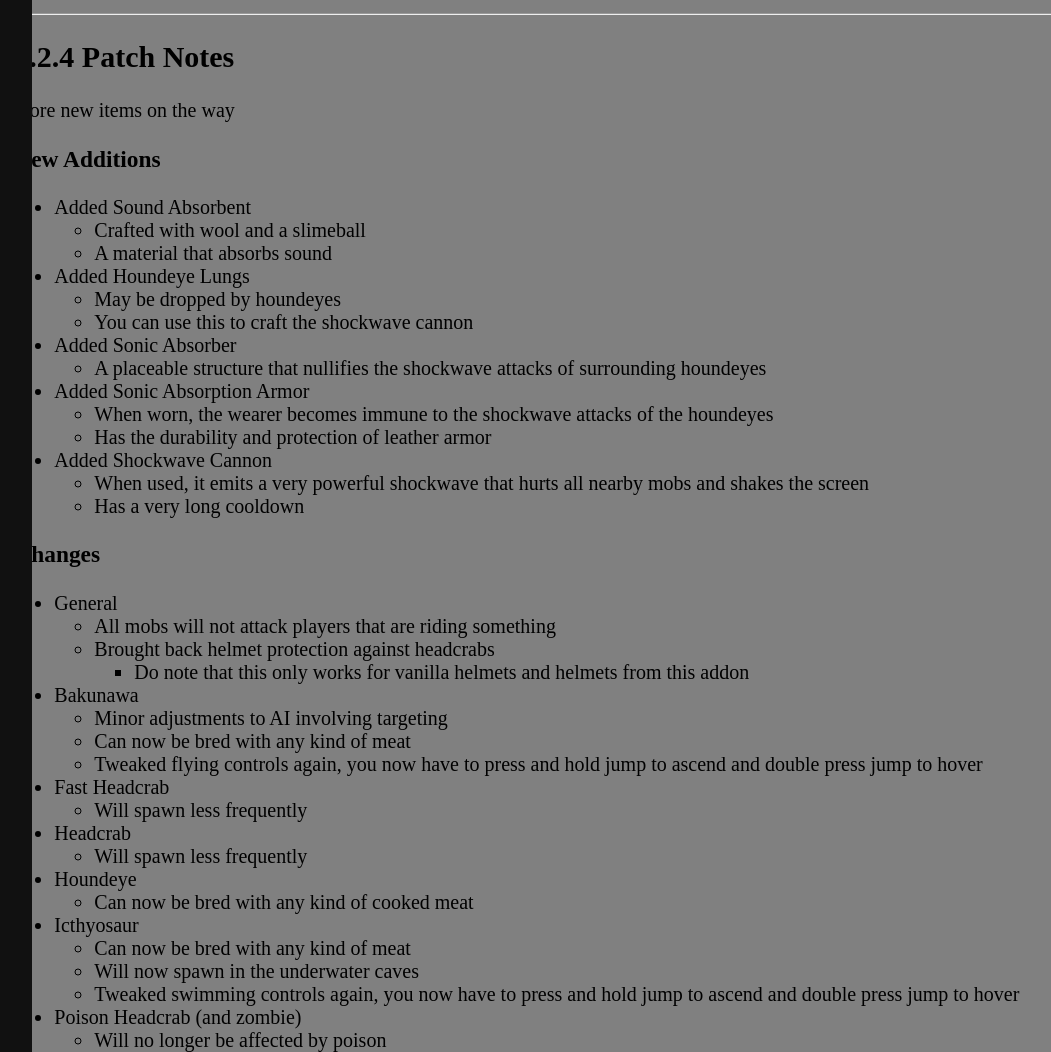
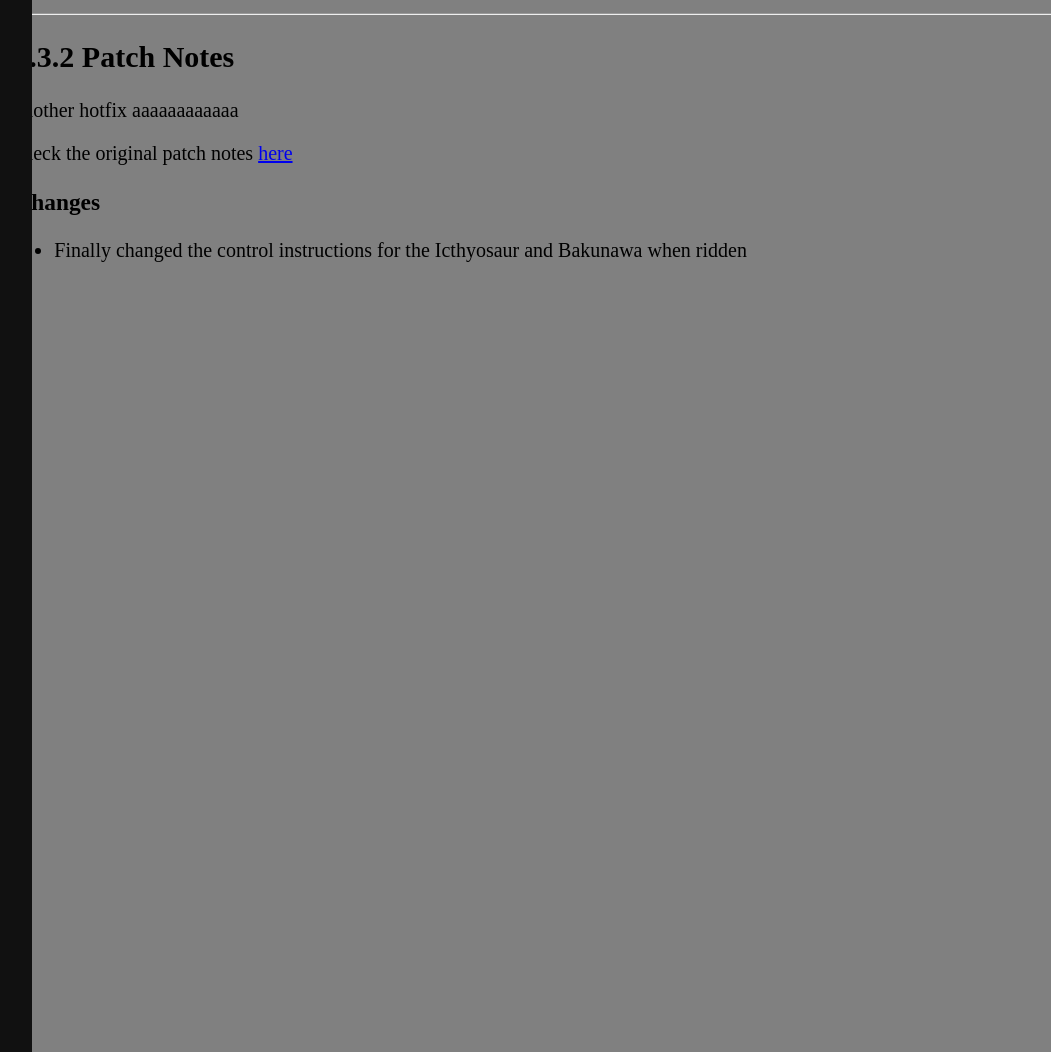
Before and after one commit to ANightDazingZoroark/ANightDazingZoroark.github.io, a Jekyll site: the page built from borgys-mobs/download/index.html, in a window 1280 px wide and 1400 px high, scrolled down 789 px. Shown: the part 348-1400 px from the top of the window, without its empty margins (168-1219 px from the left). Built offline with Jekyll 4.4.1, drawn with Linux system fonts in a browser that asks for light colours; some of the changed text lies outside the part shown.

Commit message:
time for new update

```diff
--- a/borgys-mobs/download/index.html
+++ b/borgys-mobs/download/index.html
@@ -11,14 +11,14 @@
   <ul>
     <li>This addon may not work correctly with other addons that edit player and vanilla mob behaviors</li>
     <li>You must be on the latest version of Minecraft Bedrock Edition</li>
-    <li>You must turn on Holiday Creator Features, Advanced Modding Capabilities, Commands, and Upcoming Creator Features in your world</li>
+    <li>You must turn on Holiday Creator Features, Advanced Modding Capabilities, Commands, Upcoming Creator Features, and Creation of Custom Biomes in your world</li>
   </ul>
 </p>
 
 <br />
 
 <button onclick="window.open('Borgys Mobs.mcaddon')">
-    Download 1.2.4
+    Download 1.3.2
 </button>
 
 <br />
@@ -34,85 +34,14 @@
 <hr />
 <h2>Showcase Video</h2>
 
-<iframe width="981" height="552" src="https://www.youtube.com/embed/UJE4dgicZAg" title="YouTube video player" frameborder="0" allow="accelerometer; autoplay; clipboard-write; encrypted-media; gyroscope; picture-in-picture" allowfullscreen></iframe>
+<iframe width="981" height="552" src="https://www.youtube.com/embed/Zv_onqO0nLk" title="YouTube video player" frameborder="0" allow="accelerometer; autoplay; clipboard-write; encrypted-media; gyroscope; picture-in-picture" allowfullscreen></iframe>
 
 <hr/>
 
-<h2>1.2.4 Patch Notes</h2>
-<p>more new items on the way</p>
-<h3 id="new-additions">New Additions</h3>
-<ul>
-<li>Added Sound Absorbent<ul>
-<li>Crafted with wool and a slimeball</li>
-<li>A material that absorbs sound</li>
-</ul>
-</li>
-<li>Added Houndeye Lungs<ul>
-<li>May be dropped by houndeyes</li>
-<li>You can use this to craft the shockwave cannon</li>
-</ul>
-</li>
-<li>Added Sonic Absorber<ul>
-<li>A placeable structure that nullifies the shockwave attacks of surrounding houndeyes</li>
-</ul>
-</li>
-<li>Added Sonic Absorption Armor<ul>
-<li>When worn, the wearer becomes immune to the shockwave attacks of the houndeyes</li>
-<li>Has the durability and protection of leather armor</li>
-</ul>
-</li>
-<li>Added Shockwave Cannon<ul>
-<li>When used, it emits a very powerful shockwave that hurts all nearby mobs and shakes the screen</li>
-<li>Has a very long cooldown</li>
-</ul>
-</li>
-</ul>
+<h2>1.3.2 Patch Notes</h2>
+<p>another hotfix aaaaaaaaaaaa</p>
+<p>check the original patch notes <a href="https://github.com/ANightDazingZoroark/Borgys-Mobs/releases/tag/1.3.0">here</a></p>
 <h3 id="changes">Changes</h3>
 <ul>
-<li>General<ul>
-<li>All mobs will not attack players that are riding something</li>
-<li>Brought back helmet protection against headcrabs<ul>
-<li>Do note that this only works for vanilla helmets and helmets from this addon</li>
+<li>Finally changed the control instructions for the Icthyosaur and Bakunawa when ridden</li>
 </ul>
-</li>
-</ul>
-</li>
-<li>Bakunawa<ul>
-<li>Minor adjustments to AI involving targeting</li>
-<li>Can now be bred with any kind of meat</li>
-<li>Tweaked flying controls again, you now have to press and hold jump to ascend and double press jump to hover</li>
-</ul>
-</li>
-<li>Fast Headcrab<ul>
-<li>Will spawn less frequently</li>
-</ul>
-</li>
-<li>Headcrab<ul>
-<li>Will spawn less frequently</li>
-</ul>
-</li>
-<li>Houndeye<ul>
-<li>Can now be bred with any kind of cooked meat</li>
-</ul>
-</li>
-<li>Icthyosaur<ul>
-<li>Can now be bred with any kind of meat</li>
-<li>Will now spawn in the underwater caves</li>
-<li>Tweaked swimming controls again, you now have to press and hold jump to ascend and double press jump to hover</li>
-</ul>
-</li>
-<li>Poison Headcrab (and zombie)<ul>
-<li>Will no longer be affected by poison</li>
-<li>Will now only spawn at or below y=63</li>
-</ul>
-</li>
-<li>Sigbin<ul>
-<li>Made sleeping Sigbins more lively</li>
-<li>Can now be bred with rotten flesh</li>
-</ul>
-</li>
-</ul>
-<h3 id="bug-fixes">Bug Fixes</h3>
-<ul>
-<li>Fixed Bakunawa Armor being unrepairable (#4)</li>
-</ul>
```
Also changed, not shown: 1 other file.
